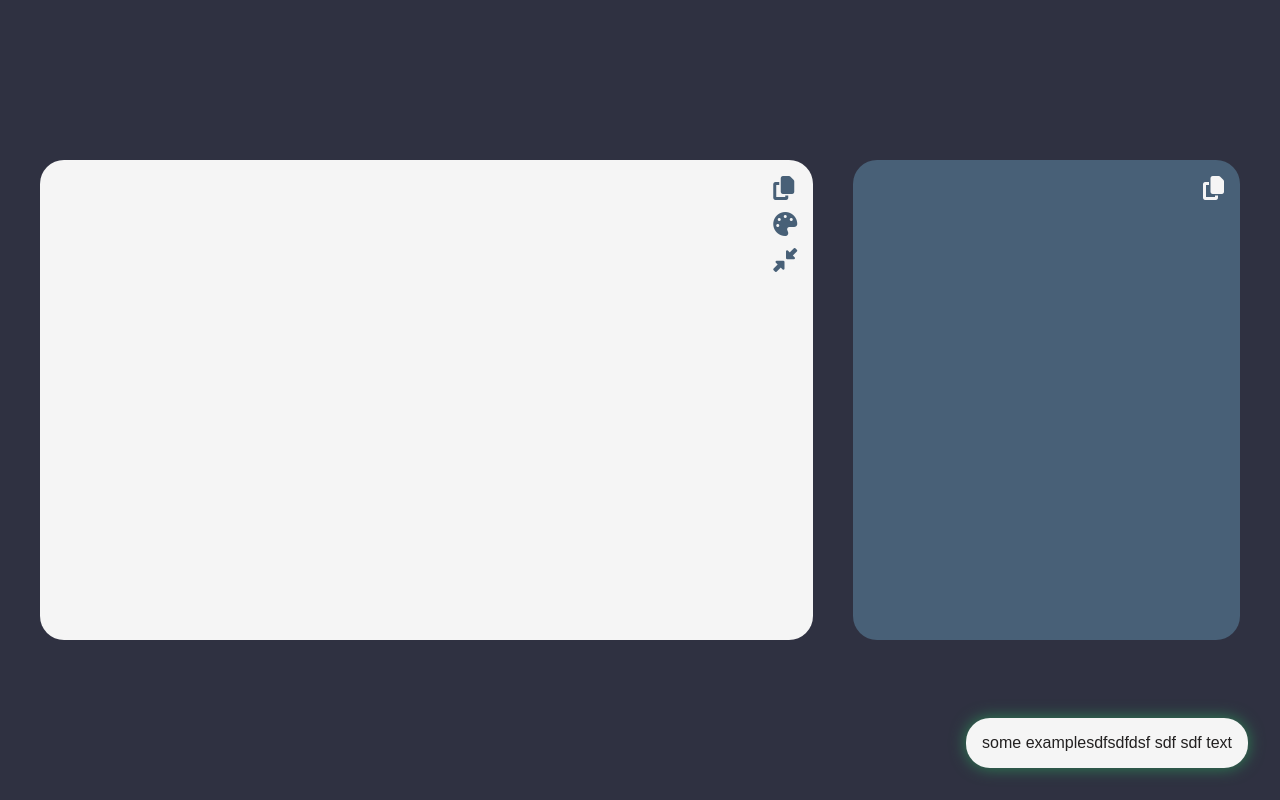
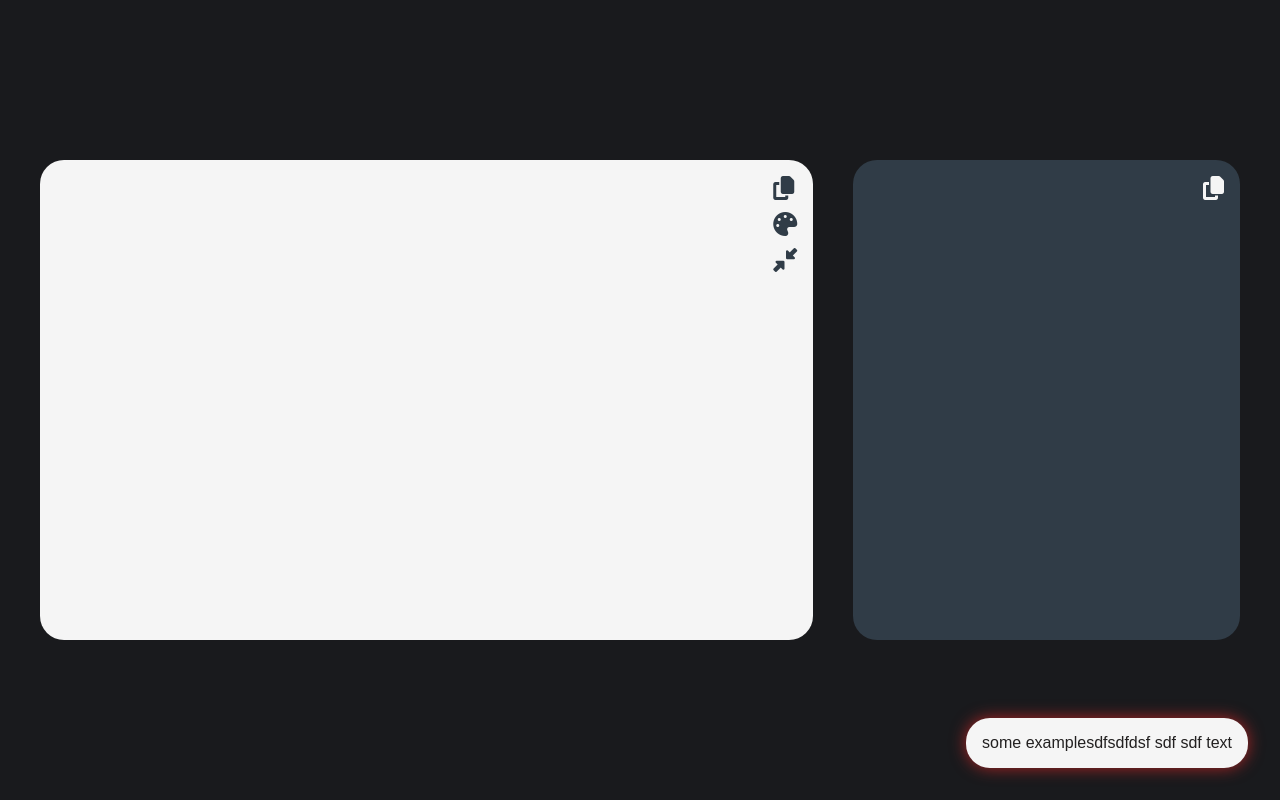
Before and after one commit to dev0Guy/validator, a website: page index.html in a window 1280 px wide. Drawn offline with Linux system fonts and the light colour scheme.

Commit message:
change color

```diff
--- a/index.html
+++ b/index.html
@@ -12,7 +12,7 @@
 <body>
 
     <section class="main-page">
-        <div class="json-card error">
+        <div class="json-card">
             <footer class="function-footer">
                 <i class="fa-solid fa-copy animate" onclick="onclickAnimation()"></i>
                 <i class="fa-solid fa-palette animate" onclick="onclickAnimation()"></i>
@@ -28,7 +28,7 @@
         </div>
 
     </section>
-    <div class="pop-up correct">
+    <div class="pop-up error">
         some examplesdfsdfdsf sdf sdf  text
     </div>
     <script src="./script.js"></script>
--- a/style.css
+++ b/style.css
@@ -2,11 +2,11 @@
 
 :root{
     --card-bg-color: #F5F5F5;
-    --dark-card-bg-color: #486077;
+    --dark-card-bg-color: #303c47;
     --error-color: rgba(182, 37, 37, 0.933);
     --correct-color: #2e8555;
     --main-card-width: 100vmin;
-    --bg-color: #2f3141;
+    --bg-color: #191a1d;
     --card-height: 70vmin;
     --color: #222020;
     --color-hover: #6697c5;
@@ -22,6 +22,19 @@
 
 }
 
+@keyframes onclick {
+    0%{transform: scale(1);}
+    33%{transform: scale(1.5); opacity: 1;}
+    66%{transform: scale(.5); opacity: .5;}
+    100%{transform: scale(1); opacity: 1;}
+}
+
+
+@keyframes popUp {
+    0%{transform: scale(.5); opacity: 0;}
+    33%{transform: scale(1);}
+    100%{opacity: 1;}
+}
 
 html,
 body{
@@ -36,20 +49,15 @@ body{
     box-shadow:var(--shadow-color) 0px 0px 2vmin;
 }
 
-.correct{
-    --shadow-color: var(--correct-color);
+.error{
+    --shadow-color: var(--error-color);
 }
 
 .correct{
     --shadow-color: var(--correct-color);
 }
 
-@keyframes onclick {
-    0%{transform: scale(1);}
-    33%{transform: scale(1.5); opacity: 1;}
-    66%{transform: scale(.5); opacity: .5;}
-    100%{transform: scale(1); opacity: 1;}
-}
+
 
 .function-footer{
     --gap: 2vmin;
@@ -118,6 +126,8 @@ body{
     bottom: 4vmin; right: 4vmin;
     text-align: center;
     width: auto; height: fit-content;
+    animation: popUp 1.7s;
+    animation-iteration-count: 1;
 }
 
 
```
